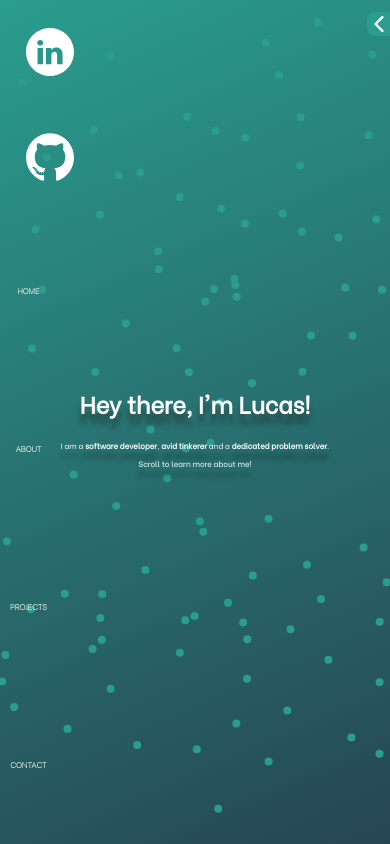
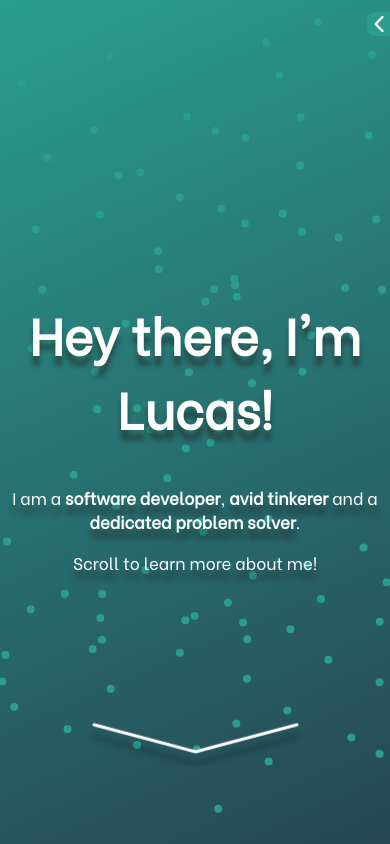
Before and after one commit to thestellarl/my-portfolio, a React (Create React App) app: page / in a window 390 px wide. Built offline with nearby package versions, Linux system fonts and the light colour scheme.

Commit message:
favicon update, more mobile responsive

```diff
--- a/src/App.css
+++ b/src/App.css
@@ -6,6 +6,12 @@
 
 * {
   box-sizing: border-box;
+}
+
+@media (max-width: 800px) {
+  ::-webkit-scrollbar {
+    display: none;
+  }
 }
 
 ::-webkit-scrollbar {
--- a/src/App.tsx
+++ b/src/App.tsx
@@ -6,11 +6,7 @@ import { NavigationBar } from './components/NavigationBar';
 import DownArrow from './down_arrow.svg'
 import { FloaterBackground } from './components/Boids';
 import { Paper } from './components/Paper';
-import { Carousel } from './components/Carousel';
 import { ViewportProvider, useViewport } from './utilities/window-resize';
-import { FeatureGrid } from './components/FeatureGrid';
-import { FeatureItem } from './components/FeatureGrid/components/featureItem';
-import { GifPlayer } from './components/GifPlayer';
 import { LinkedInIcon } from './icons/LinkedInIcon';
 import { GithubIcon } from './icons/GithubIcon';
 import { ImageItem } from './components/ImageItem';
@@ -20,6 +16,7 @@ import PageSection from './components/PageSection';
 import CustomLink from './components/StyledLink';
 import ProfileCard from './components/Cards/Intro';
 import ExperienceCard from './components/Cards/Experience';
+import ScrollIcon from './icons/ScrollIcon';
 
 function getScrollPosition( element?: React.RefObject<HTMLDivElement>) {
   const target = element ? element.current : document.body;
@@ -59,16 +56,9 @@ function App() {
   const [scrollPosition, setScrollPosition] = React.useState(0);
   const appRef = React.useRef<HTMLDivElement>(null);
 
-  // useScrollPosition((currPos: number) => {
-  //     scrollPosition.current = currPos;
-  // }, [scrollPosition.current], appRef, 100);
   useScrollPosition((currPos: number) => {
     setScrollPosition(currPos);
   }, [scrollPosition], appRef, 100);
-
-  // useEffect(() => {
-  //   console.log(scrollPosition.current);
-  // }, [scrollPosition.current]);
 
   const navigationMap = {
     Home: '/#home',
@@ -94,16 +84,18 @@ function App() {
           <PageSection id='home' color='#ffffff' height='100vh' >
             <FloaterBackground />
             <GreetingWrapper style={{pointerEvents: "none"}}>
-              <h1 style={{fontSize: '6vw'}}>
+              <h1 style={{fontSize: '6vmax'}}>
                 Hey there, I'm Lucas!
               </h1>
-              <SubTitle style={{fontSize: '2vw'}}>
+              <SubTitle style={{fontSize: '2vmax'}}>
                 I am a <b>software developer</b>, <b>avid tinkerer</b> and a <b>dedicated problem solver</b>.
               </SubTitle>
-              <SubTitle style={{fontSize: '2vw'}}>
+              <SubTitle style={{fontSize: '2vmax'}}>
                 Scroll to learn more about me!
               </SubTitle>
             </GreetingWrapper>
+            <ScrollIcon />
+
           </PageSection>
 
           <PageContents>
@@ -237,15 +229,20 @@ const SubTitle = styled.p`
 const PageContents = styled.div`
   color: #264653;
   &>*{
+    @media (max-width: 800px) {
+      padding: 10% 0%;
+    }
     padding: 2.5% 0%;
     margin: 2.5% 0%;
   }
   >:nth-child(even){
     clip-path: polygon(0% 0%, 100% 5%, 100% 95%, 0% 100%);
   }
+
   >:nth-child(odd){
     clip-path: polygon(0% 5%, 100% 0%, 100% 100%, 0% 95%);
   }
+
   >:first-child{
     clip-path: polygon(0% 0%, 100% 0%, 100% 100%, 0% 95%);
     margin-top: 0;
--- a/src/components/Cards/Experience/index.tsx
+++ b/src/components/Cards/Experience/index.tsx
@@ -24,6 +24,10 @@ const ExperienceCard = () => {
 export default ExperienceCard;
 
 const ListContainer = styled.ul`
+@media (max-width: 800px) {
+  flex-direction: column;
+}
+
   display: flex;
   list-style: none;
   flex-direction: row;
--- a/src/components/NavigationBar.tsx
+++ b/src/components/NavigationBar.tsx
@@ -56,6 +56,7 @@ const NavigationLinkWrapper = styled.div<{visible: boolean, flexNum: string, scr
     position: absolute;
     left: ${({ scrollPosition }) => scrollPosition < 150 ? '0' : '-100'}px;
     height: 75vh;
+    width: 100px;
     flex-direction: column;
     align-items: center;
     justify-content: space-around;
@@ -71,6 +72,9 @@ const NavigationLinkWrapper = styled.div<{visible: boolean, flexNum: string, scr
 `;
 
 const NavigationBarWrapper = styled.div<{scrollPosition: number}>`
+    @media (max-width: 800px) {
+        display: none;
+    }
     pointer-events: none;
     display: flex;
     flex-direction: column;
@@ -80,7 +84,6 @@ const NavigationBarWrapper = styled.div<{scrollPosition: number}>`
     justify-content: flex-end;
     align-content: center;
     width: 100px;
-    font-size: calc(2vmin);
     background-color: inherit;
     position: fixed;
     top: 0px;
--- a/src/components/PageSection/index.tsx
+++ b/src/components/PageSection/index.tsx
@@ -9,6 +9,7 @@ interface PageSectionProps{
 }
 
 const PageSection = styled.section<PageSectionProps>`
+  position: relative;
   display: flex;
   font-family: BeVietnam-Regular;
   flex-direction: column;
--- /dev/null
+++ b/src/icons/ScrollIcon.tsx
@@ -0,0 +1,77 @@
+import React from "react";
+import styled, { keyframes } from "styled-components";
+
+const ScrollIcon = () => {
+    return(
+        <Wrapper>
+            <svg width="219" height="60" viewBox="0 0 219 60" fill="none" xmlns="http://www.w3.org/2000/svg" opacity={0}>
+            <g filter="url(#filter0_d)">
+            <path d="M8 2L109.5 29L211 2" stroke="white" strokeWidth="3" strokeLinecap="round" strokeLinejoin="round"/>
+            </g>
+            <defs>
+            <filter id="filter0_d" x="0.499634" y="0.499626" width="218.001" height="43.0004" filterUnits="userSpaceOnUse" colorInterpolationFilters="sRGB">
+            <feFlood floodOpacity="0" result="BackgroundImageFix"/>
+            <feColorMatrix in="SourceAlpha" type="matrix" values="0 0 0 0 0 0 0 0 0 0 0 0 0 0 0 0 0 0 127 0"/>
+            <feOffset dy="12"/>
+            <feGaussianBlur stdDeviation="3"/>
+            <feColorMatrix type="matrix" values="0 0 0 0 0 0 0 0 0 0 0 0 0 0 0 0 0 0 0.25 0"/>
+            <feBlend mode="normal" in2="BackgroundImageFix" result="effect1_dropShadow"/>
+            <feBlend mode="normal" in="SourceGraphic" in2="effect1_dropShadow" result="shape"/>
+            </filter>
+            </defs>
+            </svg>
+        </Wrapper>
+    );
+}
+
+export default ScrollIcon;
+
+const BobbingAnimation = keyframes`
+    0%,
+    100% {
+        -webkit-transform: translateY(0);
+                transform: translateY(0);
+    }
+    10%,
+    30%,
+    50%,
+    70% {
+        -webkit-transform: translateY(-8px);
+                transform: translateY(-8px);
+    }
+    20%,
+    40%,
+    60% {
+        -webkit-transform: translateY(8px);
+                transform: translateY(8px);
+    }
+    80% {
+        -webkit-transform: translateY(6.4px);
+                transform: translateY(6.4px);
+    }
+    90% {
+        -webkit-transform: translateY(-6.4px);
+                transform: translateY(-6.4px);
+    }
+`;
+
+const fadeIn = keyframes`
+  from {
+    opacity: 0;
+    top: 20px;
+    text-shadow: 0 0px 5px rgba(33,33,33,.5);
+  }
+  to {
+    opacity: 1;
+    top: 0px;
+    text-shadow: 0 10px 5px rgba(33,33,33,.5);
+  }
+`;
+
+const Wrapper = styled.div`
+position: absolute;
+bottom: 50px;
+> * {
+        animation: ${BobbingAnimation} 8s cubic-bezier(0.455, 0.030, 0.515, 0.955) infinite both, ${fadeIn} 1.5s ease-in-out 0.5s forwards;
+    }
+`;
```
Also changed, not shown: 1 other file (tests, documents, lock files or other folders).
